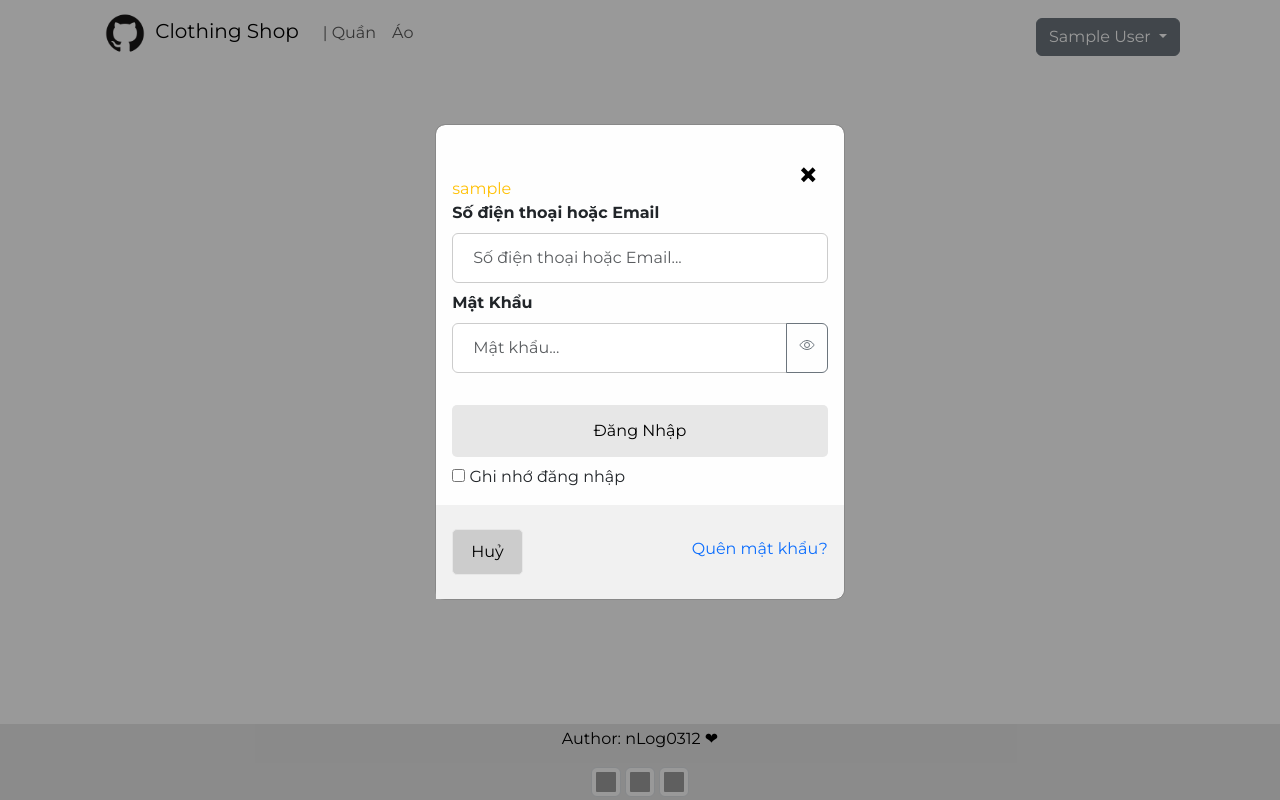
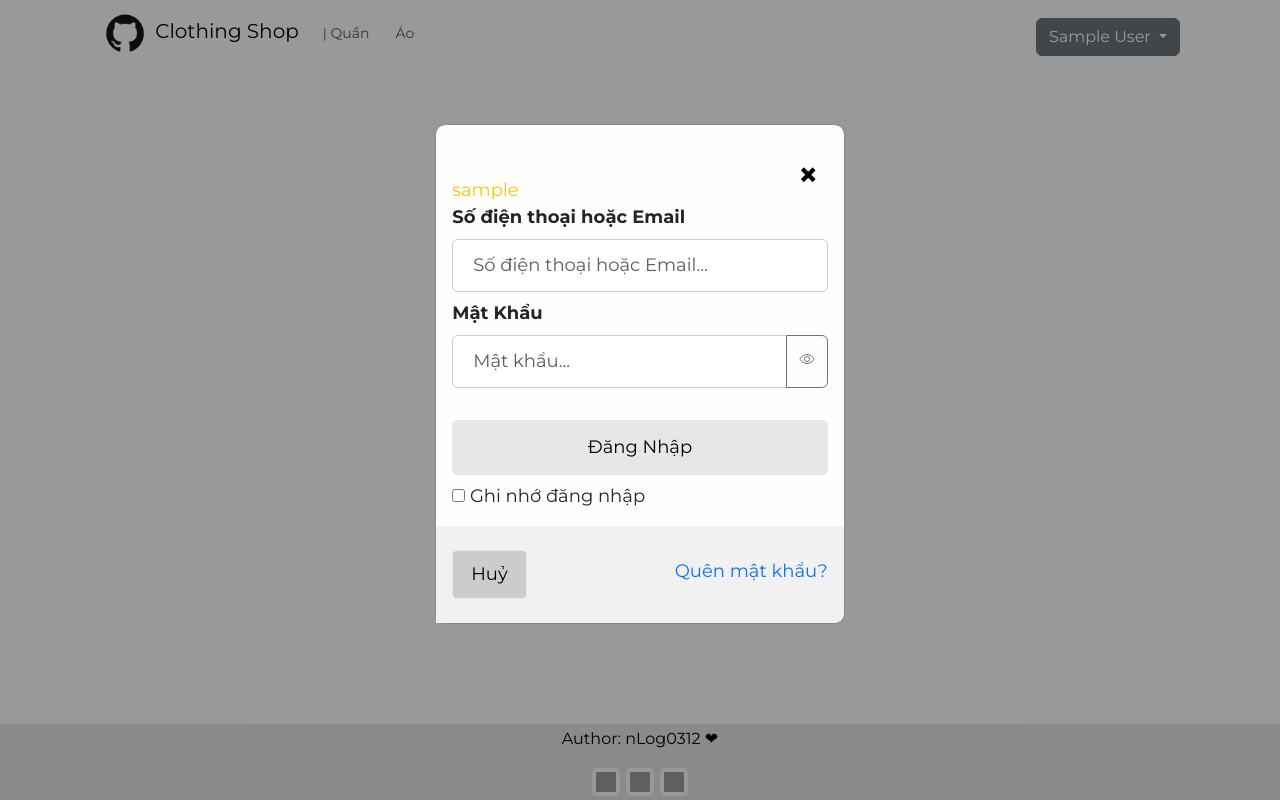
Before and after one commit to nLog0312/Clothing-Shop, a PHP site: page / in a window 1280 px wide. Run offline with PHP 8.4, Linux system fonts and the light colour scheme; the visitor is signed in with stand-in values (Sample User, id 1); data that the repository does not hold is empty; grey boxes are pictures that could not be loaded.

Commit message:
commit fix bug

```diff
--- a/CSS/style.css
+++ b/CSS/style.css
@@ -307,6 +307,25 @@ a{
     .card-body button a {
         font-size: 10px !important;
     }
+
+    .modal-content {
+        width: 80%;
+        font-size: 12px !important;
+    }
+
+    .modal-content input {
+        font-size: 12px !important;
+    }
+
+    .navbar-nav {
+        font-size: 9px;
+        display: flex;
+        flex-direction: row;
+    }
+
+    .nav-item {
+        margin-right: 10px;
+    }
 }
 /* Medium devices (landscape tablets, 768px and up) */
 @media only screen and (min-width: 768px) {
@@ -318,12 +337,50 @@ a{
         width: 100%;
         justify-content: center;
     }
+
+    .modal-content {
+        width: 60%;
+        font-size: 18px !important;
+    }
+
+    .modal-content input {
+        font-size: 18px !important;
+    }
+
+    .navbar-nav {
+        font-size: 14px;
+        display: flex;
+        flex-direction: row;
+    }
+
+    .nav-item {
+        margin-right: 10px;
+    }
 }
 
 /* Large devices (laptops/desktops, 992px and up) */
-@media only screen and (min-width: 992px) {
+@media only screen and (min-width: 992px) and (max-width: 1280px) {
     .dropdown-menu {
         left: -30px !important;
+    }
+
+    .modal-content {
+        width: 45%;
+        font-size: 18px !important;
+    }
+
+    .modal-content input {
+        font-size: 18px !important;
+    }
+
+    .navbar-nav {
+        font-size: 14px;
+        display: flex;
+        flex-direction: row;
+    }
+
+    .nav-item {
+        margin-right: 10px;
     }
 }
 
@@ -337,4 +394,9 @@ a{
         width: 100%;
         justify-content: flex-start;
     }
+
+    .modal-content {
+        width: 32%;
+        font-size: 18px !important;
+    }
 }
```
